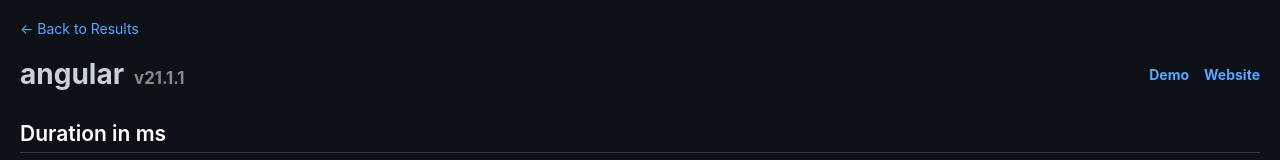
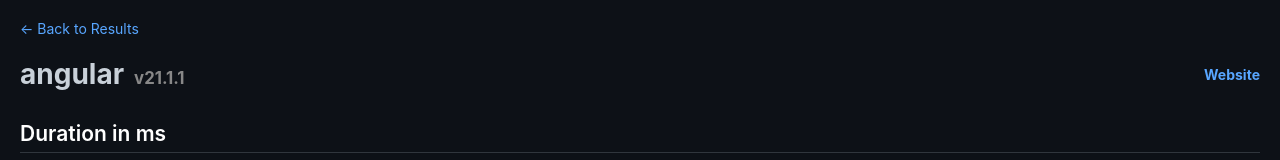
Before and after one commit to jsbenchmarks/jsbenchmarks, a React (Vite) app in the folder results/: page /framework/angular in a window 1280 px wide. Shown: the top 160 px of the page. Built offline with nearby package versions, Linux system fonts and the light colour scheme.

Commit message:
remove demo links

```diff
--- a/results/src/components/FrameworkDetails.tsx
+++ b/results/src/components/FrameworkDetails.tsx
@@ -33,7 +33,6 @@
                     </h1>
 
                     <div className="FrameworkDetails-links">
-                        <a href={`/demos/${data.framework}/index.html`} target="_blank">Demo</a>
                         {data.website && <a href={data.website} target="_blank" rel="noopener noreferrer">Website</a>}
                         {data.gitHubUrl && <a href={data.gitHubUrl} target="_blank" rel="noopener noreferrer">GitHub</a>}
                     </div>
```
Also changed, not shown: 4 other files (tests, documents, lock files or other folders).
